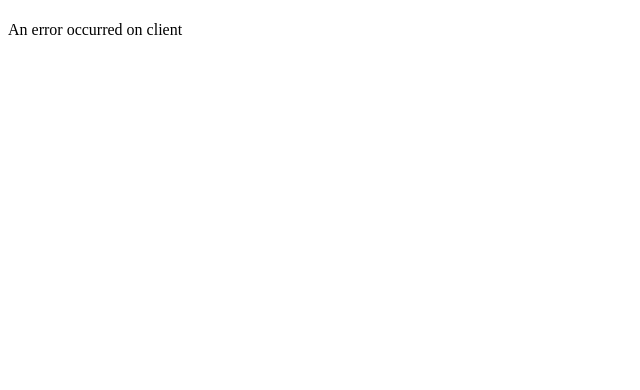
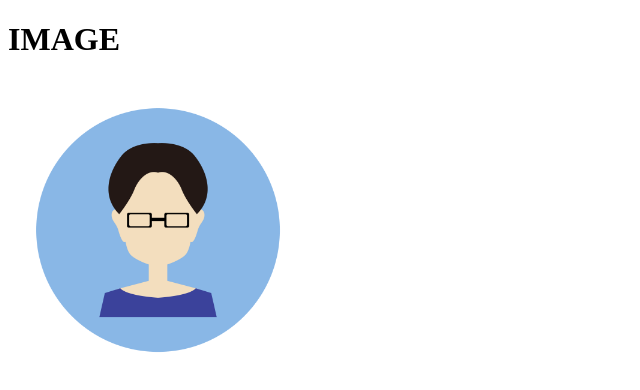
Before and after one commit to salto-vn/nextjs-training, a Next.js app in the folder learning-next-js/: page /image in a window 1280 px wide. Before the commit this address had no page. Shown: the top 390 px of the page, without its empty margins (0-640 px from the left). Built offline with nearby package versions, Linux system fonts and the light colour scheme.

Commit message:
Next/image

```diff
--- a/learning-next-js/components/Layout.tsx
+++ b/learning-next-js/components/Layout.tsx
@@ -29,6 +29,9 @@ export default function LayoutComponent(){
                 <li>
                     <Link href="/font">Font</Link>
                 </li>
+                <li>
+                    <Link href="/image">Image</Link>
+                </li>
             </ul>
         </header>
         </>
--- /dev/null
+++ b/learning-next-js/pages/image/index.tsx
@@ -0,0 +1,26 @@
+import Image from "next/image"
+import profilePic from '../../public/default.png'
+
+export default function () {
+    return (
+        <>
+        <h1>IMAGE</h1>
+        {/* // Local Image */}
+        {/* <Image src={profilePic} alt="Picture of the author" fill priority/> */}
+
+        {/* // Remote Image */}
+        <Image src="/default.png" alt="Picture of the author" width="300" height="300" priority/>
+
+        {/* // Sizes */}
+        {/* <div>
+            <Image
+            src="/default.png"
+            alt="Picture of the author"
+            fill
+            sizes="(max-width: 768px) 100px,
+              (max-width: 1200px) 50px,
+              "/>
+        </div> */}
+        </>
+    )
+}
```
Also changed, not shown: learning-next-js/public/default.png (added).
